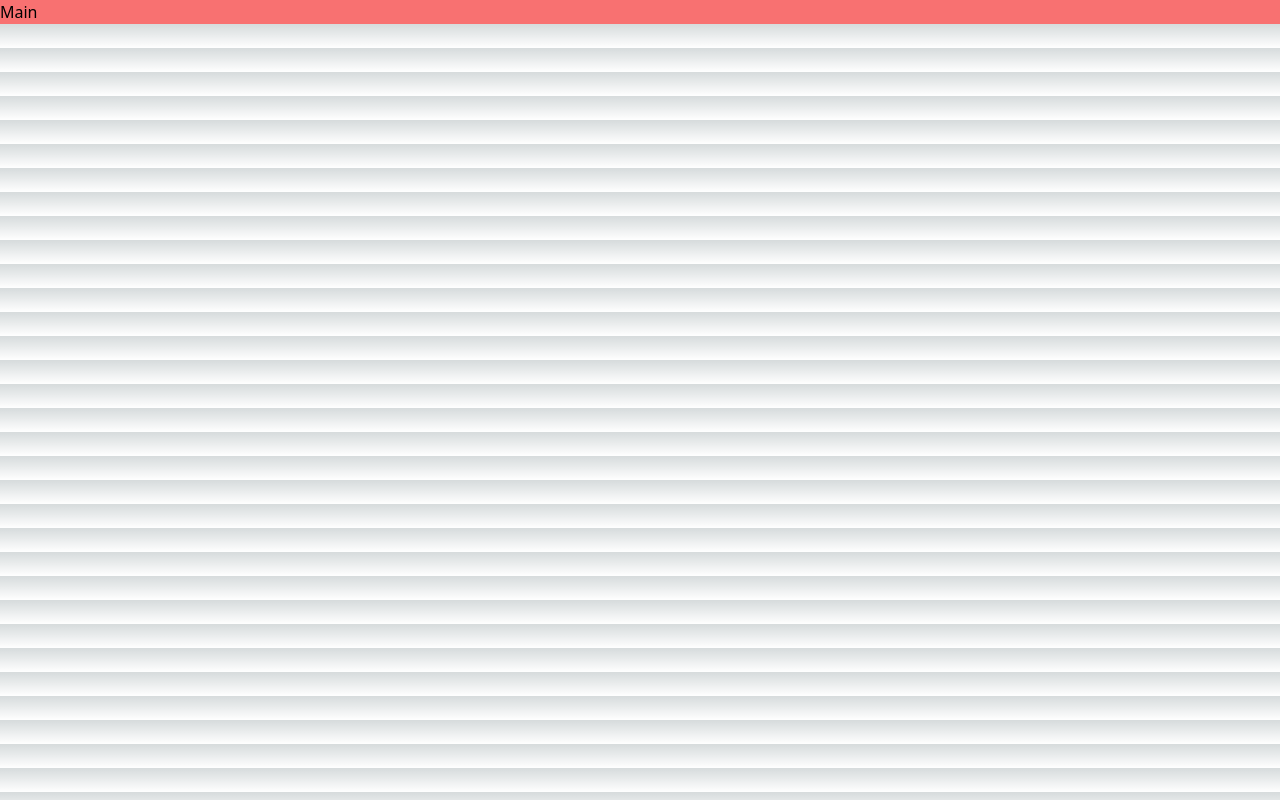
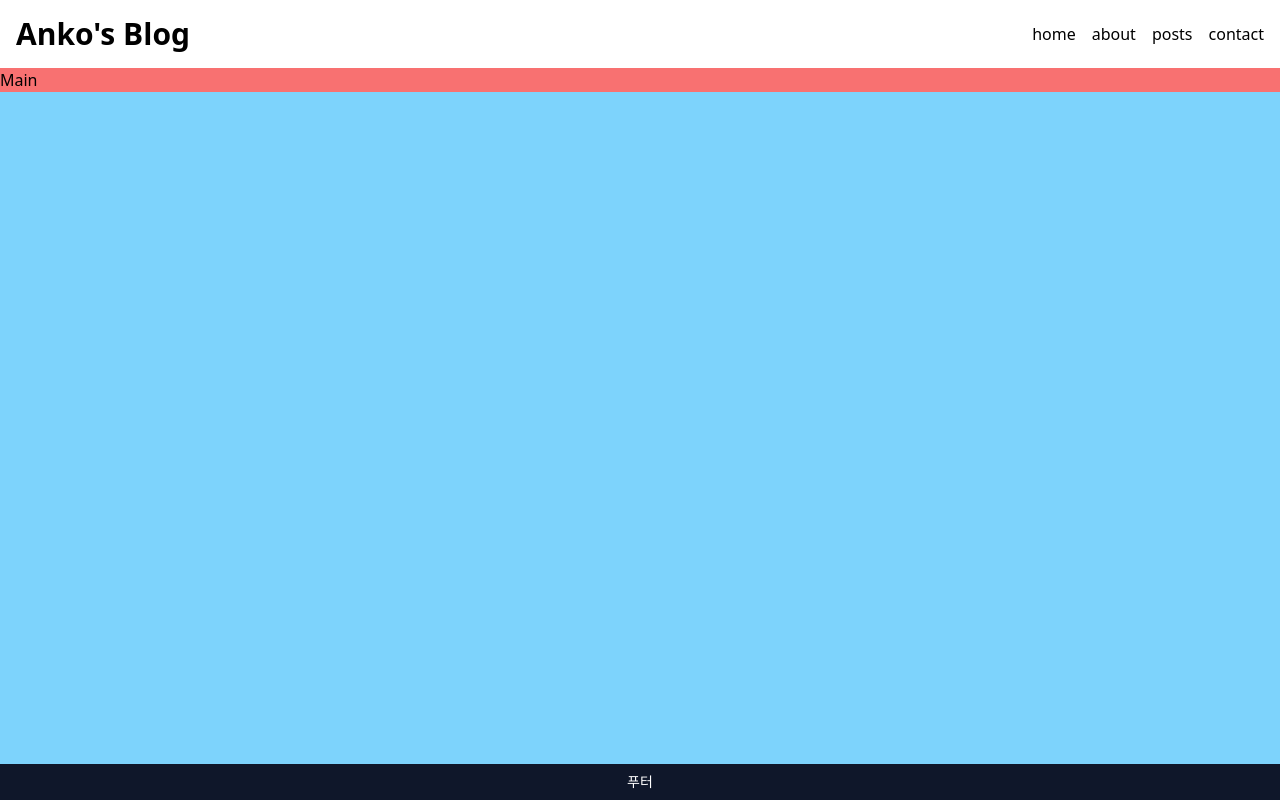
Before and after one commit to anko-developer/nextjs-blog, a Next.js app: page / in a window 1280 px wide. Built offline with nearby package versions, Linux system fonts and the light colour scheme.

Commit message:
layout create

```diff
--- /dev/null
+++ b/src/app/about/page.tsx
@@ -0,0 +1,3 @@
+export default function AboutPage() {
+  return <div>AboutPage</div>;
+}
--- /dev/null
+++ b/src/app/contact/page.tsx
@@ -0,0 +1,3 @@
+export default function ContactPage() {
+  return <div>ContactPage</div>;
+}
--- a/src/app/globals.css
+++ b/src/app/globals.css
@@ -1,7 +1,7 @@
 @tailwind base;
 @tailwind components;
 @tailwind utilities;
-
+/*
 :root {
   --foreground-rgb: 0, 0, 0;
   --background-start-rgb: 214, 219, 220;
@@ -24,4 +24,10 @@ body {
       rgb(var(--background-end-rgb))
     )
     rgb(var(--background-start-rgb));
+} */
+
+html,
+body {
+  overflow-y: auto;
+  height: 100vh;
 }
--- a/src/app/layout.tsx
+++ b/src/app/layout.tsx
@@ -1,6 +1,8 @@
 import type { Metadata } from "next";
 import { Open_Sans } from "next/font/google";
 import "./globals.css";
+import Header from "@/components/Header";
+import Footer from "@/components/Footer";
 
 const sans = Open_Sans({ subsets: ["latin"] });
 
@@ -16,7 +18,11 @@ export default function RootLayout({
 }) {
   return (
     <html lang="en" className="sans.className">
-      <body>{children}</body>
+      <body className="flex flex-col w-full max-w-screen-2xl mx-auto">
+        <Header />
+        <main className="grow bg-sky-300">{children}</main>
+        <Footer />
+      </body>
     </html>
   );
 }
--- a/src/app/page.tsx
+++ b/src/app/page.tsx
@@ -1,5 +1,5 @@
 import Image from "next/image";
 
 export default function Home() {
-  return <main className="bg-red-400">Main</main>;
+  return <section className="bg-red-400">Main</section>;
 }
--- /dev/null
+++ b/src/app/posts/page.tsx
@@ -0,0 +1,3 @@
+export default function PostsPage() {
+  return <div>PostsPage</div>;
+}
--- /dev/null
+++ b/src/components/Footer.tsx
@@ -0,0 +1,7 @@
+export default function Footer() {
+  return (
+    <footer className="bg-slate-900 text-white py-2 text-sm text-center">
+      푸터
+    </footer>
+  );
+}
--- /dev/null
+++ b/src/components/Header.tsx
@@ -0,0 +1,17 @@
+import Link from "next/link";
+
+export default function Header() {
+  return (
+    <header className="flex justify-between items-center p-4">
+      <Link href="/">
+        <h1 className="text-3xl font-bold">{"Anko's Blog"}</h1>
+      </Link>
+      <nav className="flex gap-4">
+        <Link href="/">home</Link>
+        <Link href="/about">about</Link>
+        <Link href="/posts">posts</Link>
+        <Link href="/contact">contact</Link>
+      </nav>
+    </header>
+  );
+}
```
